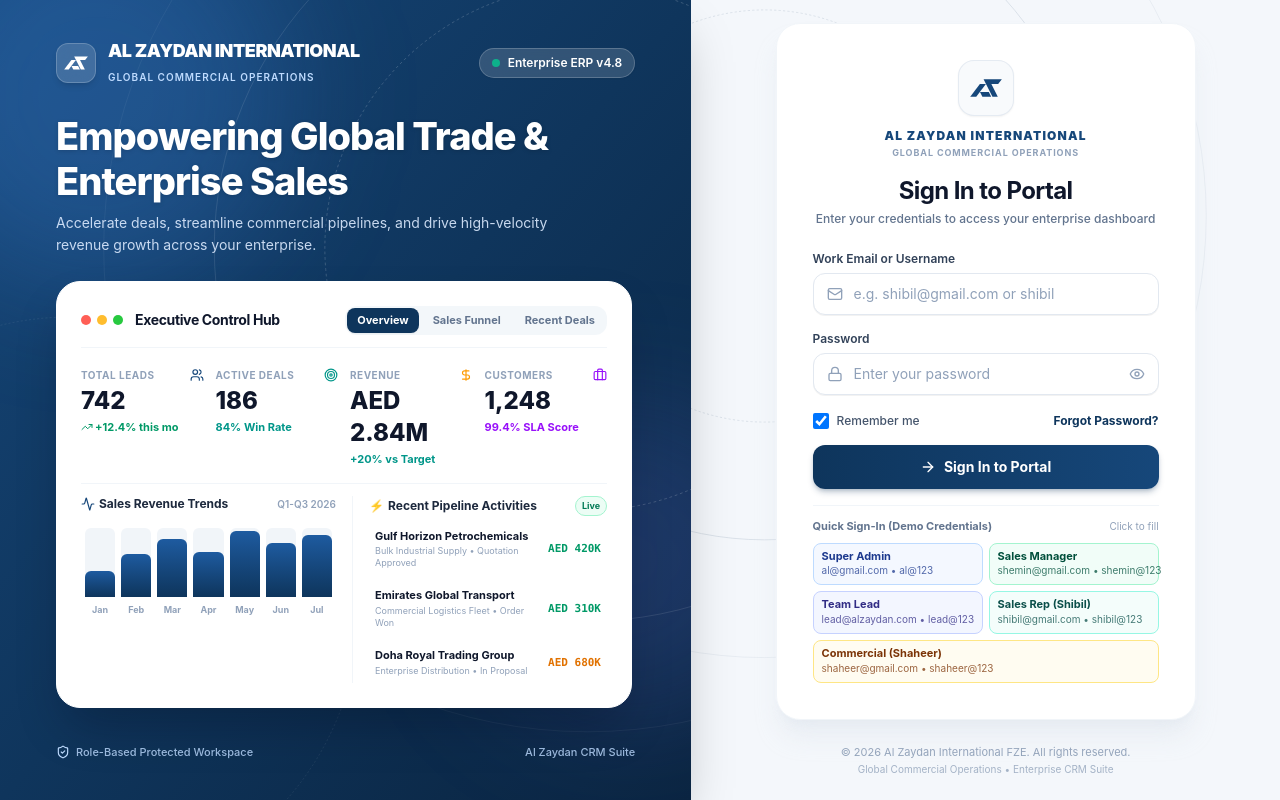
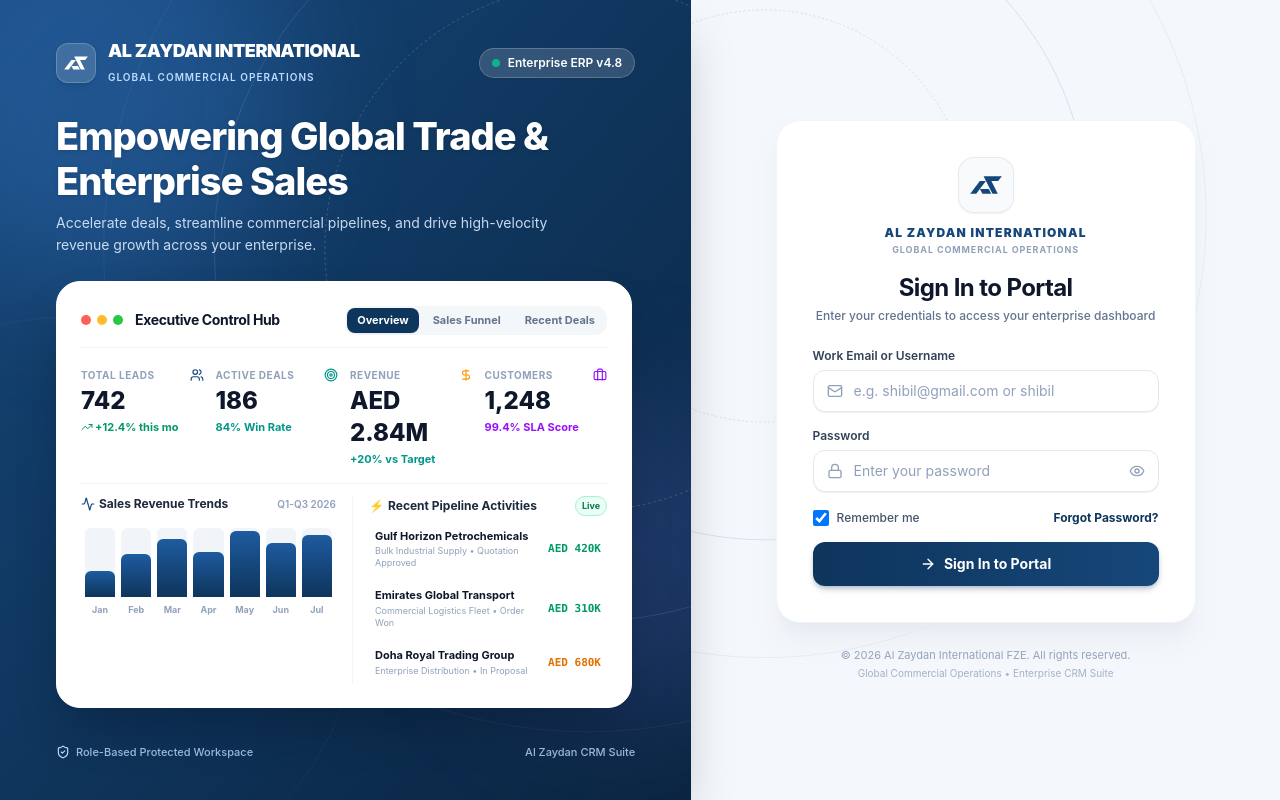
Before and after one commit to alzaydanbusiness-star/Alzaydan-CRM, a React (Vite) app: page /login in a window 1280 px wide. Built offline with nearby package versions, Linux system fonts and the light colour scheme.

Commit message:
Remove demo credentials chips and keep clean role-based single login

```diff
--- a/src/pages/LoginPage.jsx
+++ b/src/pages/LoginPage.jsx
@@ -524,37 +524,6 @@ export default function LoginPage() {
                 </>
               )}
             </button>
-
-            {/* Quick Demo Access Bar */}
-            <div className="pt-3 border-t border-slate-100">
-              <div className="flex items-center justify-between text-[11px] font-bold text-slate-500 mb-2">
-                <span>Quick Sign-In (Demo Credentials)</span>
-                <span className="text-[10px] text-slate-400 font-normal">Click to fill</span>
-              </div>
-              <div className="grid grid-cols-2 gap-1.5">
-                {[
-                  { role: 'Super Admin', email: 'al@gmail.com', pass: 'al@123', color: 'border-blue-200 bg-blue-50/70 hover:bg-blue-100 text-blue-900' },
-                  { role: 'Sales Manager', email: 'shemin@gmail.com', pass: 'shemin@123', color: 'border-emerald-200 bg-emerald-50/70 hover:bg-emerald-100 text-emerald-900' },
-                  { role: 'Team Lead', email: 'lead@alzaydan.com', pass: 'lead@123', color: 'border-indigo-200 bg-indigo-50/70 hover:bg-indigo-100 text-indigo-900' },
-                  { role: 'Sales Rep (Shibil)', email: 'shibil@gmail.com', pass: 'shibil@123', color: 'border-teal-200 bg-teal-50/70 hover:bg-teal-100 text-teal-900' },
-                  { role: 'Commercial (Shaheer)', email: 'shaheer@gmail.com', pass: 'shaheer@123', color: 'border-amber-200 bg-amber-50/70 hover:bg-amber-100 text-amber-900 col-span-2' }
-                ].map((demo) => (
-                  <button
-                    key={demo.role}
-                    type="button"
-                    onClick={() => {
-                      setEmail(demo.email);
-                      setPassword(demo.pass);
-                      toast.info(`Filled credentials for ${demo.role} (${demo.email})`);
-                    }}
-                    className={`px-2 py-1.5 rounded-lg border text-left text-[11px] transition cursor-pointer flex flex-col justify-center ${demo.color}`}
-                  >
-                    <span className="font-bold leading-tight text-[11px]">{demo.role}</span>
-                    <span className="text-[10px] opacity-75 truncate">{demo.email} • {demo.pass}</span>
-                  </button>
-                ))}
-              </div>
-            </div>
           </form>
         </div>
 
```
